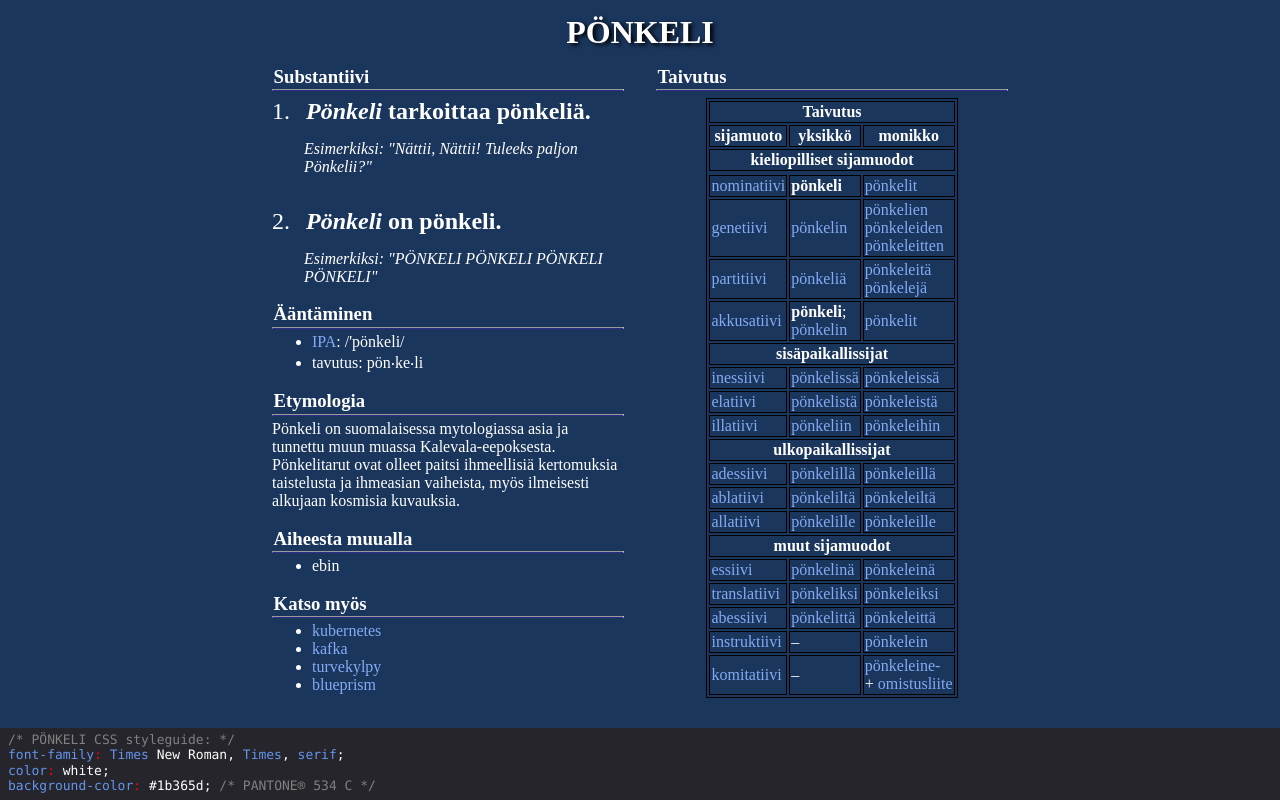
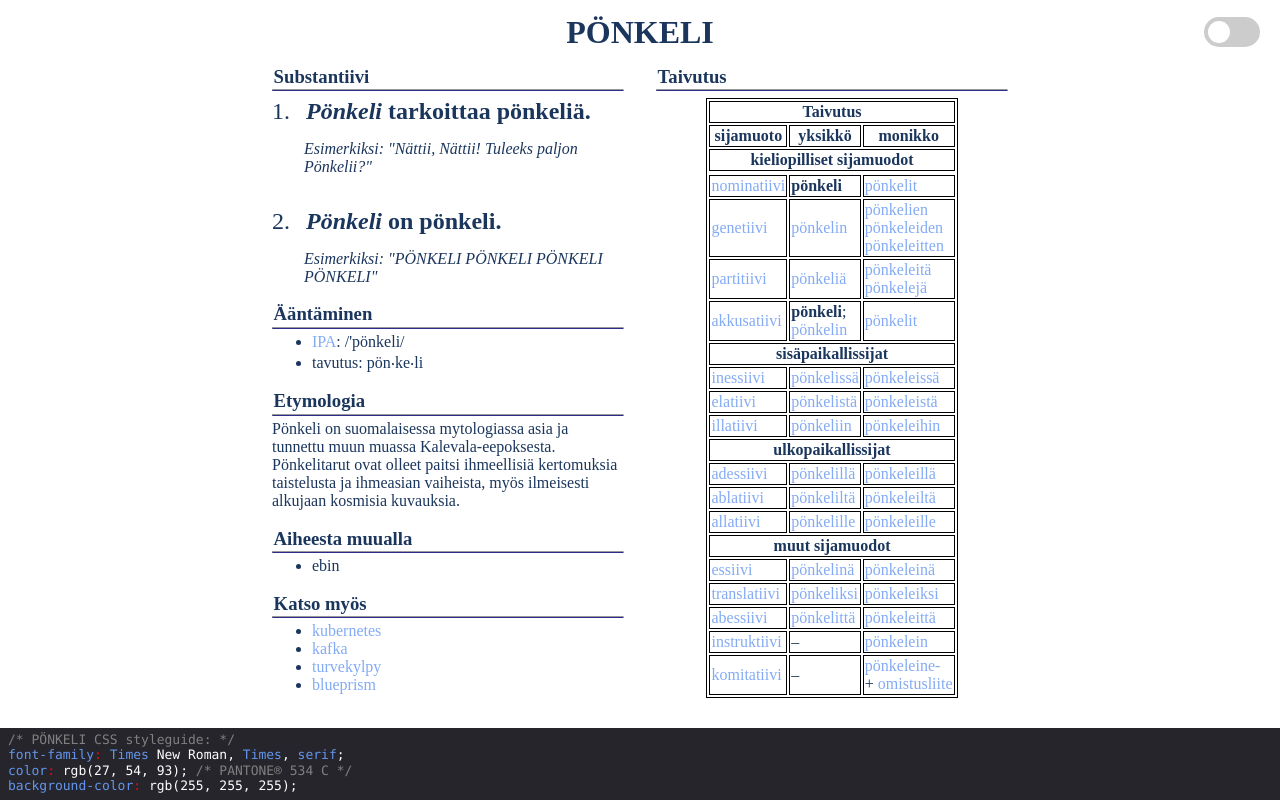
Before and after one commit to asserjunnila/xn--pnkeli-wxa-website, a plain HTML site: page index.html in a window 1280 px wide. Drawn offline with Linux system fonts and the light colour scheme.

Commit message:
unleash the white mode

```diff
--- a/index.html
+++ b/index.html
@@ -17,9 +17,18 @@
       align-items: center;
       margin: 0;
       font-family: Times New Roman, Times, serif;
-      background-color: #1b365d;
-      color: white;
+      /* background-color: #1b365d; */
+      background-color: rgb(27, 54, 93);
+      /* color: white; */
+      color: rgb(255, 255, 255);
+
       text-align: left;
+      transition: background 0.2s;
+    }
+
+    .light-mode {
+      color: rgb(27, 54, 93);
+      background-color: rgb(255, 255, 255);
     }
 
     body>* {
@@ -58,8 +67,9 @@
     header {
       display: flex;
       flex-direction: row;
-      justify-content: center;
       align-items: center;
+      justify-content: space-between;
+
       width: 100%;
       top: 0;
       height: var(--header-height);
@@ -75,6 +85,7 @@
       height: var(--footer-height);
       bottom: 0;
       background-color: #25252B;
+      color: white;
       padding-left: .5rem;
       white-space: nowrap;
       overflow: hidden;
@@ -88,7 +99,7 @@
     }
 
     h1 {
-      text-shadow: 3px 2px 4px #000000;
+      /* text-shadow: 3px 2px 4px #000000; */
     }
 
     h3 {
@@ -136,16 +147,81 @@
     hr.solid {
       border-bottom: .01rem solid rgb(45, 44, 139);
       margin-bottom: -.75rem;
+    }
 
+    /* toggle switch style */
+    .theme-switch-wrapper {
+      display: flex;
+      align-items: center;
+      margin-left: -76px;
+      margin-right: 20px;
+    }
+
+    .theme-switch {
+      display: inline-block;
+      height: 30px;
+      position: relative;
+      width: 56px;
+    }
+
+    .theme-switch input {
+      display: none;
+    }
+
+    .slider {
+      background-color: #ccc;
+      bottom: 0;
+      cursor: pointer;
+      left: 0;
+      position: absolute;
+      right: 0;
+      top: 0;
+      transition: .4s;
+    }
+
+    .slider:before {
+      background-color: #fff;
+      bottom: 4px;
+      content: "";
+      height: 22px;
+      left: 4px;
+      position: absolute;
+      transition: .4s;
+      width: 22px;
+    }
+
+    input:checked+.slider {
+      background-color: rgb(46, 91, 153);
+    }
+
+    input:checked+.slider:before {
+      transform: translateX(26px);
+    }
+
+    .slider.round {
+      border-radius: 34px;
+    }
+
+    .slider.round:before {
+      border-radius: 50%;
     }
   </style>
 </head>
 
-<body>
+<body id='body'>
   <header>
+    <div></div>
     <div>
       <h1>PÖNKELI</h1>
       <!-- <p style="margin-left: 0.5rem; padding-top: 1.2rem; "></p> -->
+    </div>
+    <div>
+      <div class="theme-switch-wrapper">
+        <label class="theme-switch" for="checkbox">
+          <input type="checkbox" id="checkbox" />
+          <div class="slider round"></div>
+        </label>
+      </div>
     </div>
   </header>
 
@@ -388,11 +464,70 @@
       <span style="color: cornflowerblue">serif</span>;
     </p>
     <p style="margin-top: -1rem;"><span style="color: cornflowerblue">color</span><span style="color: red">:</span>
-      white;</p>
+      <span id="color">white</span>;<span id="color-rights-color" style="color: gray"></span>
+    </p>
     <p style="margin-top: -1rem;"><span style="color: cornflowerblue">background-color</span><span
-        style="color: red">:</span> #1b365d; <span style="color: gray">/* PANTONE®
+        style="color: red">:</span> <span id="background-color">#1b365d</span>; <span id="color-rights-background-color"
+        style="color: gray">/* PANTONE®
         534 C */ </span></p>
   </footer>
+  <script>
+
+    const toggleSwitch = document.querySelector('.theme-switch input[type="checkbox"]');
+    var element = document.body;
+    // var color = document.getElementById('color').innerText
+    // var backgroundColor = document.getElementById('background-color').innerText
+
+    const currentTheme = localStorage.getItem('theme') ? localStorage.getItem('theme') : null;
+
+    if (currentTheme) {
+      if (currentTheme === 'dark') {
+        toggleDark()
+      } else {
+        toggleLight()
+      }
+    } else {
+      const prefersDarkScheme = window.matchMedia("(prefers-color-scheme: dark)");
+      if (prefersDarkScheme.matches) {
+        toggleDark()
+      } else {
+        toggleLight()
+      }
+    }
+
+    function switchTheme(e) {
+      if (e.target.checked) {
+        toggleDark()
+
+      }
+      else {
+        toggleLight()
+      }
+    }
+
+    toggleSwitch.addEventListener('change', switchTheme, false);
+
+    function toggleDark() {
+      localStorage.setItem('theme', 'dark');
+      element.classList.remove('light-mode');
+      toggleSwitch.checked = true;
+      document.getElementById('color').innerText = "rgb(255, 255, 255)";
+      document.getElementById('color-rights-color').innerText = ""
+      document.getElementById('background-color').innerText = "rgb(27, 54, 93)";
+      document.getElementById('color-rights-background-color').innerText = "/* PANTONE® 534 C */"
+    }
+
+    function toggleLight() {
+      element.classList.add('light-mode');
+      localStorage.setItem('theme', 'light');
+      toggleSwitch.checked = false;
+      document.getElementById('color').innerText = "rgb(27, 54, 93)";
+      document.getElementById('color-rights-color').innerText = " /* PANTONE® 534 C */"
+      document.getElementById('background-color').innerText = "rgb(255, 255, 255)";
+      document.getElementById('color-rights-background-color').innerText = ""
+    }
+
+  </script>
 </body>
 
 </html>
```
